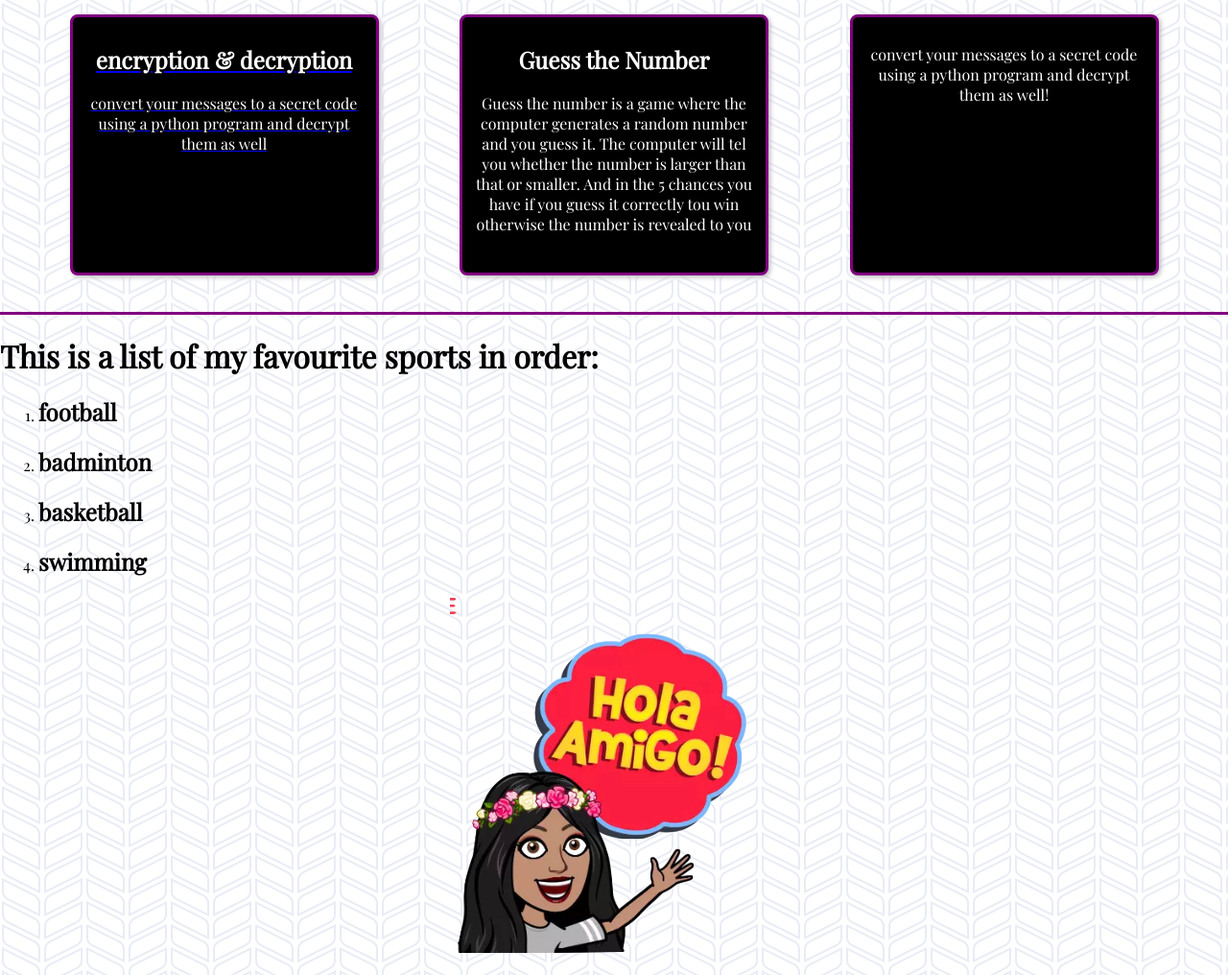
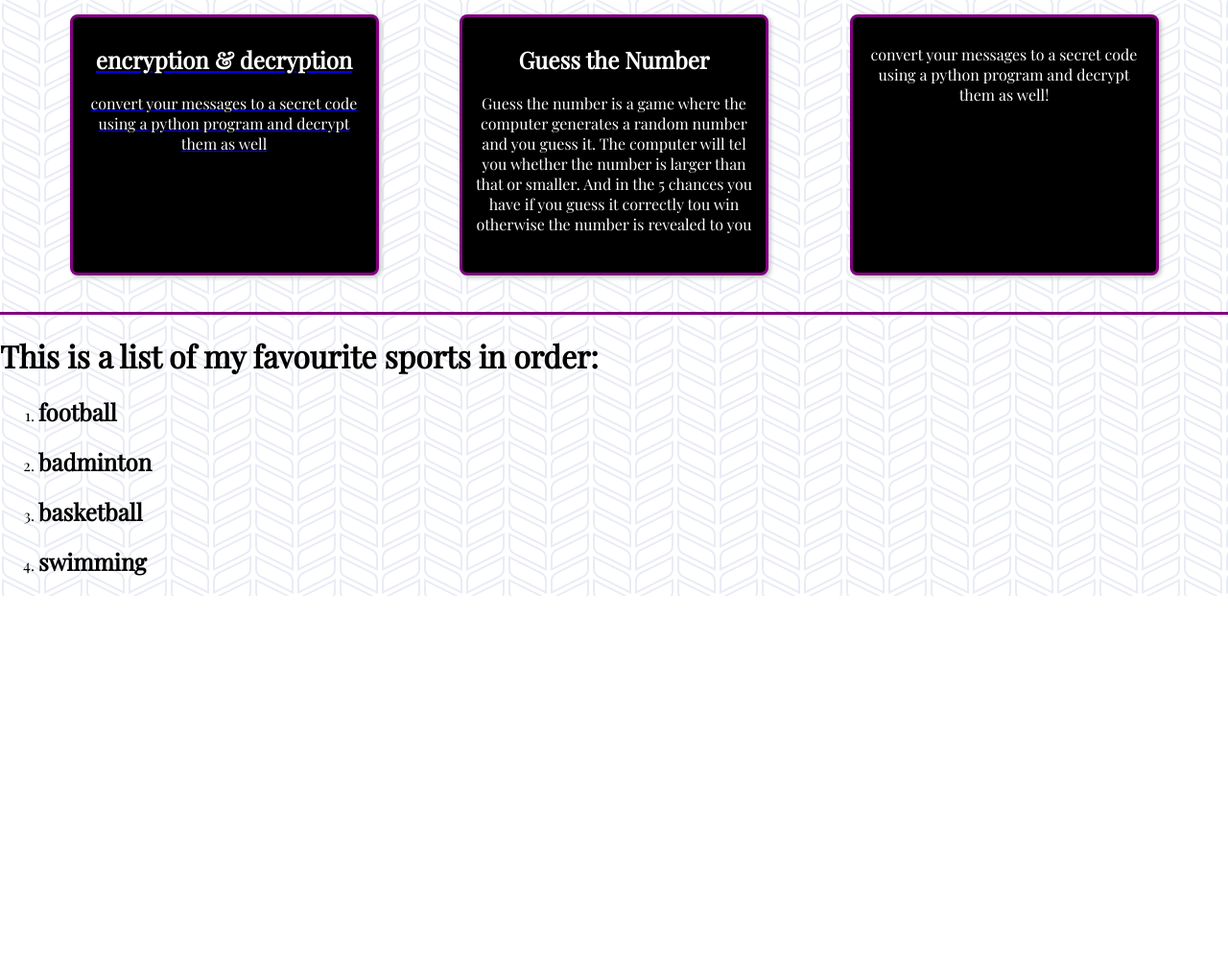
Before and after one commit to tanya-nair/tanya-nair.github.io, a plain HTML site: page index.html in a window 1280 px wide. Shown: the part 1533-2549 px from the top of the page at 96% size. After the commit the page ends 2154 px from the top, so only its background shows below. Drawn offline with nearby package versions, Linux system fonts and the light colour scheme.

Commit message:
deleting imgs

```diff
--- a/index.html
+++ b/index.html
@@ -77,7 +77,6 @@
 </ol>
 <center>
 
-<IMG src="hola.png">
 
 </center>
 <script type="text/javascript" src="main.js"></script>
```
